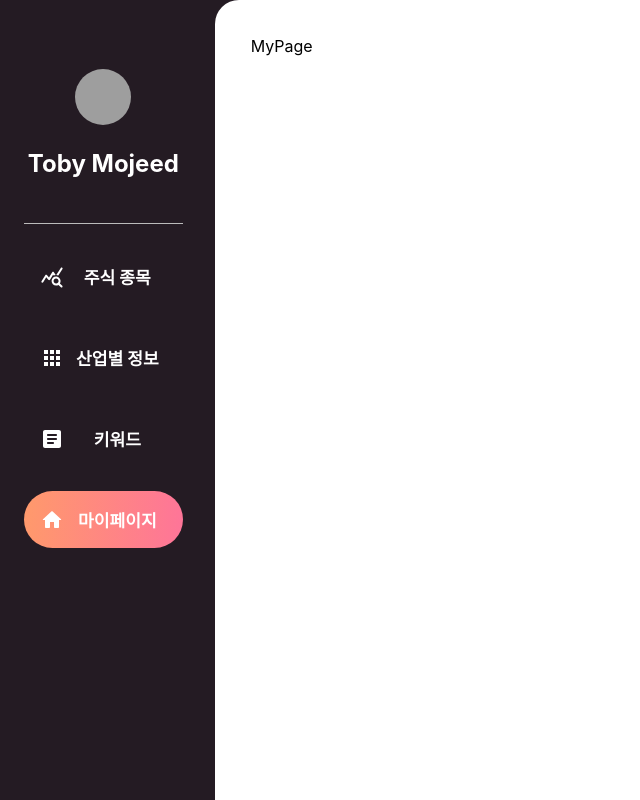
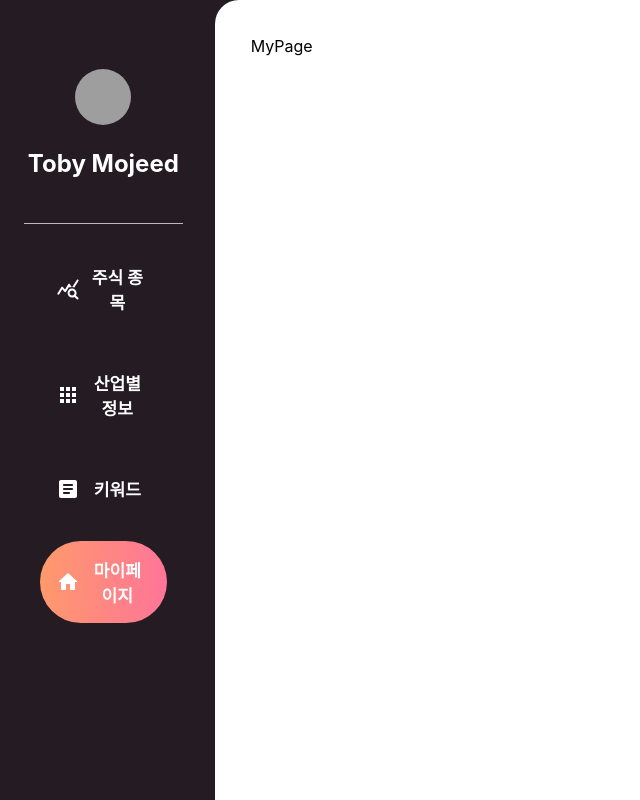
Before and after one commit to SSAFY-Stockey/Stockey_v1, a React (Create React App) app in the folder frontend/: page / in a window 1280 px wide. Shown: the whole page, without its empty margins (0-640 px from the left). Built offline with nearby package versions, Linux system fonts and the light colour scheme; grey boxes are pictures that could not be loaded.

Commit message:
feat : border-box 적용 및 MainSection height 수정

```diff
--- a/frontend/src/components/common/Background/MainSection.tsx
+++ b/frontend/src/components/common/Background/MainSection.tsx
@@ -12,7 +12,7 @@ const MainSection = styled.div`
   padding: 36px 36px 0px 36px;
 
   // 세로 크기
-  height: calc(99.5vh - 32px);
+  height: 100vh;
 `
 
 export default MainSection
--- a/frontend/src/index.css
+++ b/frontend/src/index.css
@@ -8,6 +8,9 @@ body {
   -moz-osx-font-smoothing: grayscale;
   background-color: #241b23;
 }
+body * {
+  box-sizing: border-box;
+}
 
 code {
   font-family: source-code-pro, Menlo, Monaco, Consolas, "Courier New",
```
